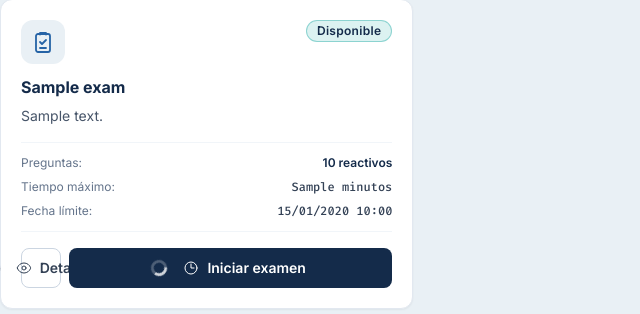
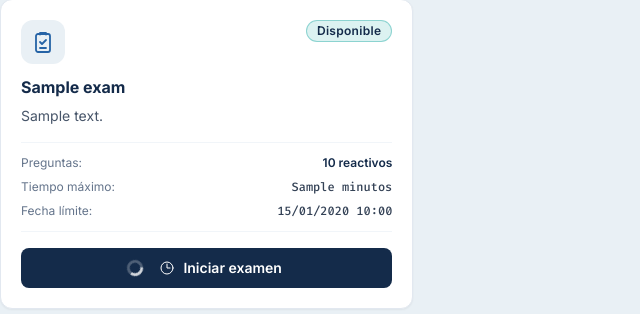
Before and after one commit to MacsMK/acs-exam-web, a Laravel app: template resources/views/exams/student-index.blade.php in a window 1280 px wide. Shown: the part 486-800 px from the top of the page, without its empty margins (0-640 px from the left). Run offline with Laravel 12, Linux system fonts and the light colour scheme; the template is opened without the code that fills it: most values are stand-ins (such as "Sample title", 1, 10 or a date in 2020); some libraries are stand-ins or nearby versions.

Commit message:
fix(ACT-WEB-059): iniciar examen pasa por las instrucciones y el texto no promete guardado automático (RF-EXA-028, RF-EXA-040)

```diff
--- a/resources/views/exams/student-index.blade.php
+++ b/resources/views/exams/student-index.blade.php
@@ -148,18 +148,11 @@
 
                 {{-- Acciones de la tarjeta --}}
                 <div class="flex items-center gap-2 border-t border-slate-100 pt-4">
-                    <x-button :href="route('student.exams.instructions', $exam)" variant="neutral" size="md" class="shrink-0" title="Ver instrucciones previas">
-                        <x-icon name="view" class="w-4 h-4" />
-                        Detalles
+                    {{-- RF-EXA-028: el intento se inicia desde las instrucciones, nunca directamente desde la lista --}}
+                    <x-button :href="route('student.exams.instructions', $exam)" variant="primary" size="md" class="w-full">
+                        <x-icon name="clock" class="w-4 h-4" />
+                        Iniciar examen
                     </x-button>
-
-                    <form method="POST" action="{{ route('attempts.start', $exam) }}" class="flex-1">
-                        @csrf
-                        <x-button type="submit" variant="primary" size="md" class="w-full">
-                            <x-icon name="clock" class="w-4 h-4" />
-                            Iniciar examen
-                        </x-button>
-                    </form>
                 </div>
             </article>
         @empty
--- a/resources/views/landing.blade.php
+++ b/resources/views/landing.blade.php
@@ -493,7 +493,7 @@ Descripción:    Landing page pública institucional del SaaS. Presenta el ecosi
                             </div>
                             <div class="flex items-start space-x-3">
                                 <svg class="w-5 h-5 text-acode-accent shrink-0 mt-0.5" fill="currentColor" viewBox="0 0 20 20"><path fill-rule="evenodd" d="M10 18a8 8 0 100-16 8 8 0 000 16zm3.707-9.293a1 1 0 00-1.414-1.414L9 10.586 7.707 9.293a1 1 0 00-1.414 1.414l2 2a1 1 0 001.414 0l4-4z" clip-rule="evenodd"/></svg>
-                                <span><strong>Exámenes en vivo:</strong> Respuestas fluidas con cronómetro visible y guardado automático.</span>
+                                <span><strong>Exámenes en vivo:</strong> Respuestas fluidas con cronómetro visible y registro de cada respuesta en el servidor.</span>
                             </div>
                             <div class="flex items-start space-x-3">
                                 <svg class="w-5 h-5 text-acode-accent shrink-0 mt-0.5" fill="currentColor" viewBox="0 0 20 20"><path fill-rule="evenodd" d="M10 18a8 8 0 100-16 8 8 0 000 16zm3.707-9.293a1 1 0 00-1.414-1.414L9 10.586 7.707 9.293a1 1 0 00-1.414 1.414l2 2a1 1 0 001.414 0l4-4z" clip-rule="evenodd"/></svg>
--- a/resources/views/student/exams/instructions.blade.php
+++ b/resources/views/student/exams/instructions.blade.php
@@ -93,7 +93,7 @@
                 @if ($exam->require_webcam)
                     <li><strong>Supervisión por cámara web:</strong> Este examen requiere mantener la cámara activa durante toda la sesión.</li>
                 @endif
-                <li><strong>Auto-guardado permanente:</strong> Tus respuestas se registran de inmediato en el servidor de manera segura.</li>
+                <li><strong>Guardado de respuestas:</strong> Cada respuesta se registra en el servidor al pulsar «Enviar respuesta» o al agotarse el tiempo de la pregunta.</li>
             </ul>
         </div>
 
```
Also changed, not shown: tests/Feature/FrontendViewRenderingTest.php (+3 -0 lines), tests/Feature/StudentWebModuleComplianceTest.php (+2 -0 lines).
